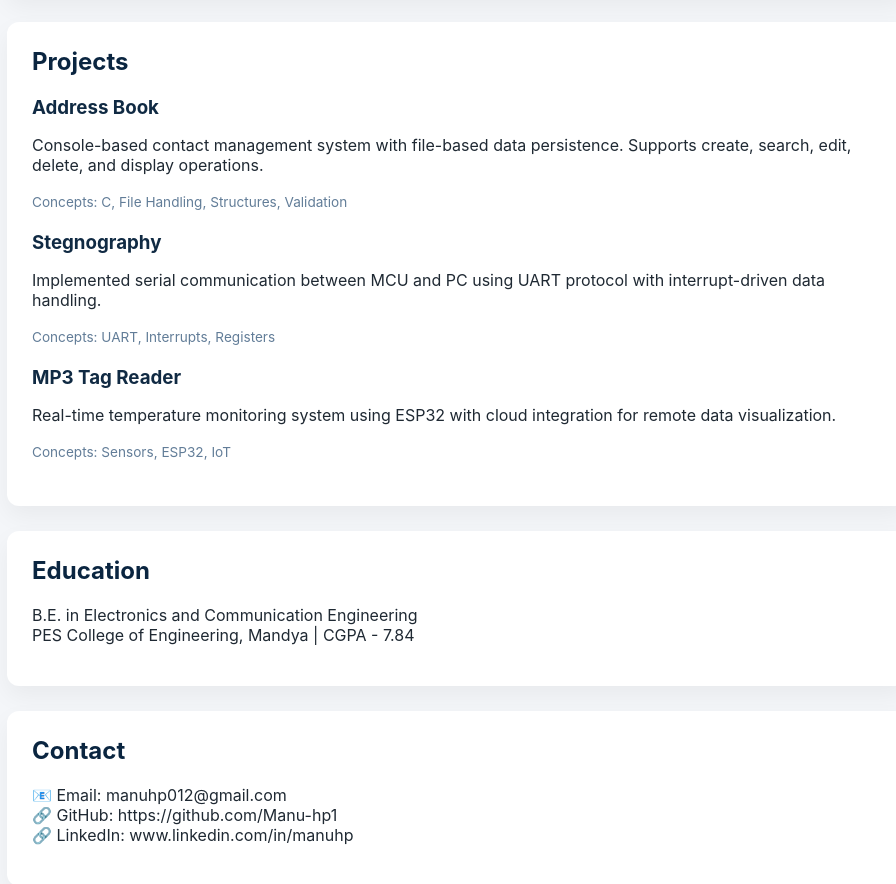
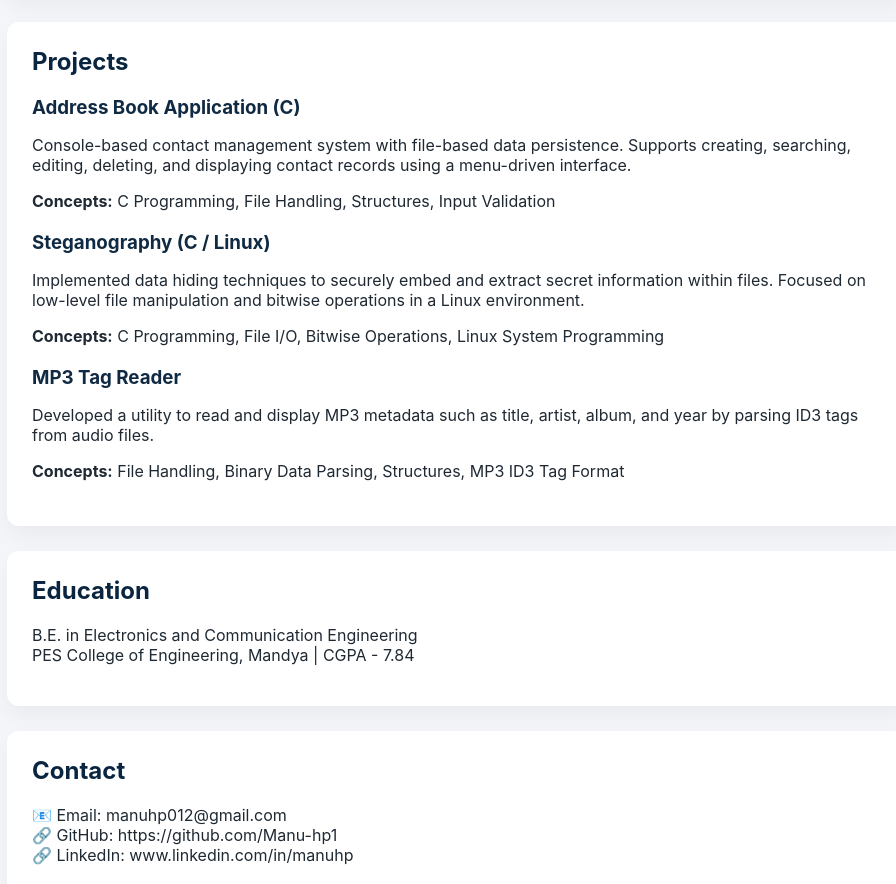
Before and after one commit to Manu-hp1/Manu-hp1.github.io, a plain HTML site: page index.html in a window 1280 px wide. Shown: the part 581-1465 px from the top of the page, without its empty margins (183-1079 px from the left). Drawn offline with Linux system fonts and the light colour scheme.

Commit message:
Update index.html

```diff
--- a/index.html
+++ b/index.html
@@ -10,7 +10,7 @@
 
 <header class="header">
     <h1>Manu H P</h1>
-    <p>Aspiring Embedded Systems Engineer | C | Linux | Microcontrollers</p>
+    <p>Aspiring Embedded Systems Engineer | C | Linux </p>
 </header>
 
 <div class="container">
@@ -38,32 +38,39 @@
     <h2>Projects</h2>
 
     <div class="project">
-            <h3>Address Book</h3>
+        <h3>Address Book Application (C)</h3>
         <p>
             Console-based contact management system with file-based data persistence.
-                Supports create, search, edit, delete, and display operations.
+            Supports creating, searching, editing, deleting, and displaying contact
+            records using a menu-driven interface.
         </p>
-            <span>Concepts: C, File Handling, Structures, Validation</span>
+        <p class="concepts">
+            <strong>Concepts:</strong> C Programming, File Handling, Structures, Input Validation
+        </p>
     </div>
 
     <div class="project">
-            <h3>Stegnography</h3>
+        <h3>Steganography (C / Linux)</h3>
         <p>
-                Implemented serial communication between MCU and PC using UART protocol
-                with interrupt-driven data handling.
+            Implemented data hiding techniques to securely embed and extract secret
+            information within files. Focused on low-level file manipulation and
+            bitwise operations in a Linux environment.
         </p>
-            <span>Concepts: UART, Interrupts, Registers</span>
+        <p class="concepts">
+            <strong>Concepts:</strong> C Programming, File I/O, Bitwise Operations, Linux System Programming
+        </p>
     </div>
 
     <div class="project">
         <h3>MP3 Tag Reader</h3>
         <p>
-                Real-time temperature monitoring system using ESP32 with cloud integration
-                for remote data visualization.
+            Developed a utility to read and display MP3 metadata such as title, artist,
+            album, and year by parsing ID3 tags from audio files.
         </p>
-            <span>Concepts: Sensors, ESP32, IoT</span>
+        <p class="concepts">
+            <strong>Concepts:</strong> File Handling, Binary Data Parsing, Structures, MP3 ID3 Tag Format
+        </p>
     </div>
-
 </section>
 
     <section class="card">
```
Lines whose indentation alone changed are shown as unchanged.
